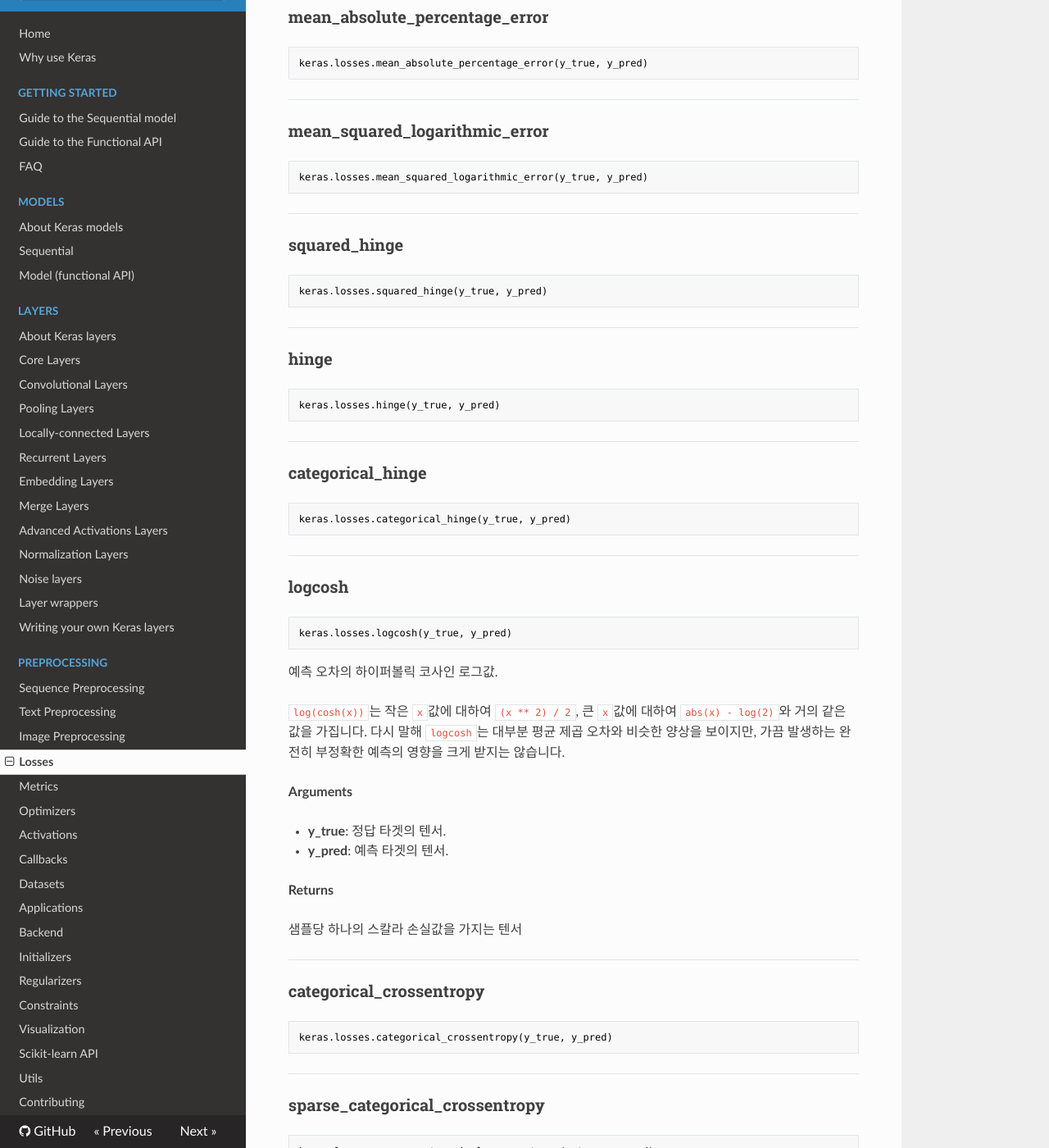
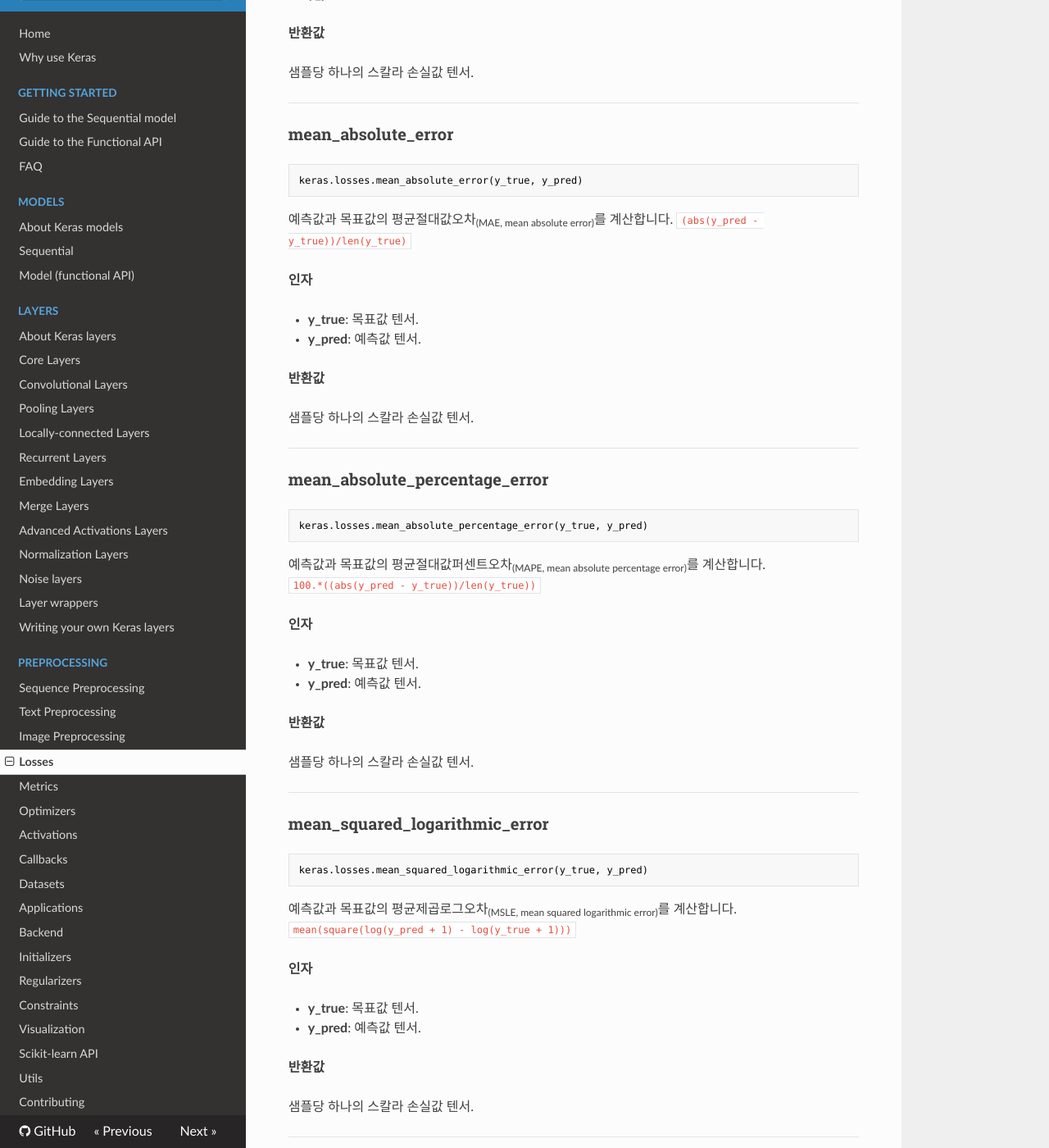
Before and after one commit to keras-team/keras-docs-ko, an MkDocs documentation site: the page built from sources/losses.md, in a window 1280 px wide and 1400 px high, scrolled down 964 px. Shown: the whole window at 82% size. Built offline with MkDocs 1.6.1, drawn with Linux system fonts in a browser that asks for light colours; nearby versions of some CDN libraries; some of the changed text lies outside the part shown.

Commit message:
Retranslate losses_v3
원문에 존재하지 않은 함수 설명을 추가하였습니다. 감사합니다.

````diff
--- a/sources/losses.md
+++ b/sources/losses.md
@@ -13,7 +13,7 @@ from keras import losses
 model.compile(loss=losses.mean_squared_error, optimizer='sgd')
 ```
 
-케라스가 제공하는 손실 함수의 이름 문자열<sub>string</sub>을 전달하거나. 또는 TensorFlow/Theano의 심볼릭 함수<sub>symbolic function</sub>를 매개 변수로 전달할 수 있습니다. 심볼릭 함수는 다음의 두 인자를 받아 각각의 데이터 포인트에 대한 스칼라를 반환합니다.
+기존의 손실 함수를 매개 변수로 전달하거나 TensorFlow/Theano의 심볼릭 함수<sub>symbolic function</sub>를 매개 변수로 전달할 수 있습니다. 심볼릭 함수는 다음의 두 인자를 받아 각각의 데이터 포인트에 대한 스칼라를 반환합니다.
 
 - __y_true__: 정답 레이블. TensorFlow/Theano 텐서.
 - __y_pred__: 예측값. y_true와 같은 크기<sub>shape</sub>의 TensorFlow/Theano 텐서.
@@ -21,6 +21,7 @@ model.compile(loss=losses.mean_squared_error, optimizer='sgd')
 실제로 최적화되는 값은 모든 데이터 포인트 범위 안에서 출력된 값의 평균값입니다.
 
 손실함수의 예시는 [여기](https://github.com/keras-team/keras/blob/master/keras/losses.py)에서 확인할 수 있습니다.
+
 
 ## 사용 가능한 손실 함수
 
@@ -31,6 +32,19 @@ model.compile(loss=losses.mean_squared_error, optimizer='sgd')
 keras.losses.mean_squared_error(y_true, y_pred)
 ```
 
+
+예측값과 목표값의 평균제곱오차<sub>(MSE, mean squared error)</sub>를 계산합니다.
+`(square(y_pred - y_true))/len(y_true)`
+
+__인자__
+
+- __y_true__: 목표값 텐서.
+- __y_pred__: 예측값 텐서.
+
+__반환값__
+
+샘플당 하나의 스칼라 손실값 텐서.
+
 ----
 
 ### mean_absolute_error
@@ -39,6 +53,19 @@ keras.losses.mean_squared_error(y_true, y_pred)
 ```python
 keras.losses.mean_absolute_error(y_true, y_pred)
 ```
+
+
+예측값과 목표값의 평균절대값오차<sub>(MAE, mean absolute error)</sub>를 계산합니다.
+`(abs(y_pred - y_true))/len(y_true)`
+
+__인자__
+
+- __y_true__: 목표값 텐서.
+- __y_pred__: 예측값 텐서.
+
+__반환값__
+
+샘플당 하나의 스칼라 손실값 텐서.
 
 ----
 
@@ -49,6 +76,19 @@ keras.losses.mean_absolute_error(y_true, y_pred)
 keras.losses.mean_absolute_percentage_error(y_true, y_pred)
 ```
 
+
+예측값과 목표값의 평균절대값퍼센트오차<sub>(MAPE, mean absolute percentage error)</sub>를 계산합니다.
+`100.*((abs(y_pred - y_true))/len(y_true))`
+
+__인자__
+
+- __y_true__: 목표값 텐서.
+- __y_pred__: 예측값 텐서.
+
+__반환값__
+
+샘플당 하나의 스칼라 손실값 텐서.
+
 ----
 
 ### mean_squared_logarithmic_error
@@ -57,6 +97,19 @@ keras.losses.mean_absolute_percentage_error(y_true, y_pred)
 ```python
 keras.losses.mean_squared_logarithmic_error(y_true, y_pred)
 ```
+
+
+예측값과 목표값의 평균제곱로그오차<sub>(MSLE, mean squared logarithmic error)</sub>를 계산합니다.
+`mean(square(log(y_pred + 1) - log(y_true + 1)))`
+
+__인자__
+
+- __y_true__: 목표값 텐서.
+- __y_pred__: 예측값 텐서.
+
+__반환값__
+
+샘플당 하나의 스칼라 손실값 텐서.
 
 ----
 
@@ -67,6 +120,19 @@ keras.losses.mean_squared_logarithmic_error(y_true, y_pred)
 keras.losses.squared_hinge(y_true, y_pred)
 ```
 
+
+예측값과 목표값의 'squared hinge' 손실값을 계산합니다.
+`mean(square(maximum(1 - y_true * y_pred, 0)))`
+
+__인자__
+
+- __y_true__: 목표값 텐서.
+- __y_pred__: 예측값 텐서.
+
+__반환값__
+
+샘플당 하나의 스칼라 손실값 텐서.
+
 ----
 
 ### hinge
@@ -76,6 +142,19 @@ keras.losses.squared_hinge(y_true, y_pred)
 keras.losses.hinge(y_true, y_pred)
 ```
 
+
+예측값과 목표값의 'hinge' 손실값을 계산합니다.
+`mean(maximum(1 - y_true * y_pred, 0)`
+
+__인자__
+
+- __y_true__: 목표값 텐서.
+- __y_pred__: 예측값 텐서.
+
+__반환값__
+
+샘플당 하나의 스칼라 손실값 텐서.
+
 ----
 
 ### categorical_hinge
@@ -84,6 +163,19 @@ keras.losses.hinge(y_true, y_pred)
 ```python
 keras.losses.categorical_hinge(y_true, y_pred)
 ```
+
+
+예측값과 목표값의 'categorical hinge' 손실값을 계산합니다.
+`maximum(0, max((1 - y_true) * y_pred) - sum(y_true * y_pred) + 1)`
+
+__인자__
+
+- __y_true__: 목표값 텐서.
+- __y_pred__: 예측값 텐서.
+
+__반환값__
+
+샘플당 하나의 스칼라 손실값 텐서.
 
 ----
 
@@ -102,14 +194,14 @@ keras.losses.logcosh(y_true, y_pred)
 평균 제곱 오차와 비슷한 양상을 보이지만, 가끔 발생하는 완전히 부정확한 예측의 영향을 크게
 받지는 않습니다.
 
-__Arguments__
+__인자__
 
-- __y_true__: 정답 타겟의 텐서.
-- __y_pred__: 예측 타겟의 텐서.
+- __y_true__: 목표값 텐서.
+- __y_pred__: 예측값 텐서.
 
-__Returns__
+__반환값__
 
-샘플당 하나의 스칼라 손실값을 가지는 텐서
+샘플당 하나의 스칼라 손실값 텐서.
 
 ----
 
@@ -120,14 +212,38 @@ __Returns__
 keras.losses.categorical_crossentropy(y_true, y_pred)
 ```
 
+예측된 값과 정답값 사이의 크로스 엔트로피<sub>crossentropy</sub> 값을 계산합니다.
+입/출력 값의 형태는 원-핫 인코딩<one-hot encoding> 형태를 가져야 합니다.
+
+
+__인자__
+
+- __y_true__: 목표값 텐서.
+- __y_pred__: 예측값 텐서.
+
+__반환값__
+
+샘플당 하나의 스칼라 손실값 텐서.
+
 ----
 
 ### sparse_categorical_crossentropy
 
-
 ```python
 keras.losses.sparse_categorical_crossentropy(y_true, y_pred)
 ```
+
+예측된 값과 정답값 사이의 크로스 엔트로피<sub>crossentropy</sub> 값을 계산합니다.
+입/출력 값의 형태는 정수형<sub>interger</sub> 형태를 가져야 합니다.
+
+__인자__
+
+- __y_true__: 목표값 텐서.
+- __y_pred__: 예측값 텐서.
+
+__반환값__
+
+샘플당 하나의 스칼라 손실값 텐서.
 
 ----
 
@@ -138,6 +254,19 @@ keras.losses.sparse_categorical_crossentropy(y_true, y_pred)
 keras.losses.binary_crossentropy(y_true, y_pred)
 ```
 
+예측된 값과 정답값 사이의 크로스 엔트로피<sub>crossentropy</sub> 값을 계산합니다.
+입/출력 값의 형태는 이진<sub>binary</sub> 형태를 가져야 합니다.
+
+
+__인자__
+
+- __y_true__: 목표값 텐서.
+- __y_pred__: 예측값 텐서.
+
+__반환값__
+
+샘플당 하나의 스칼라 손실값 텐서.
+
 ----
 
 ### kullback_leibler_divergence
@@ -147,14 +276,39 @@ keras.losses.binary_crossentropy(y_true, y_pred)
 keras.losses.kullback_leibler_divergence(y_true, y_pred)
 ```
 
+예측된 값과 정답값 사이의 KL 다이버전스<sub>kullback_leibler divergence</sub> 값을 계산합니다.
+
+`sum(y_true * log(y_true / y_pred)`
+
+__인자__
+
+- __y_true__: 목표값 텐서.
+- __y_pred__: 예측값 텐서.
+
+__반환값__
+
+샘플당 하나의 스칼라 손실값 텐서.
+
 ----
 
 ### poisson
 
-
 ```python
 keras.losses.poisson(y_true, y_pred)
 ```
+예측된 값과 정답값 사이의 포아송<sub>poisson</sub> 손실값을 계산합니다.
+목표값이 포아송 분포를 따른다고 생각될 때 사용합니다.
+
+`mean(y_pred - y_true * log(y_pred + epsilon())`
+
+__인자__
+
+- __y_true__: 목표값 텐서.
+- __y_pred__: 예측값 텐서.
+
+__반환값__
+
+샘플당 하나의 스칼라 손실값 텐서.
 
 ----
 
@@ -165,6 +319,16 @@ keras.losses.poisson(y_true, y_pred)
 keras.losses.cosine_proximity(y_true, y_pred)
 ```
 
+예측된 값과 정답값 사이의 코사인 유사도<sub>cosine_proximity</sub> 값을 계산합니다.
+
+__인자__
+
+- __y_true__: 목표값 텐서.
+- __y_pred__: 예측값 텐서.
+
+__반환값__
+
+샘플당 하나의 스칼라 손실값 텐서.
 
 ----
 
@@ -173,7 +337,6 @@ keras.losses.cosine_proximity(y_true, y_pred)
 ```python
 kearas.losses.is_categorical_crossentropy(loss)
 ```
-
 
 ----
 **Note**: 손실 함수 `categorical_crossentropy`의 경우 사용되는 타겟들은 범주 형식(categorical format)을 따라야 합니다.예를 들어 10개의 클래스(범주)를 가지고 있다면, 각 샘플의 목표값은 샘플 클래스에 해당하는 인덱스의 1을 제외하고 모두 0인 10차원 벡터가 되어야 합니다.
````
